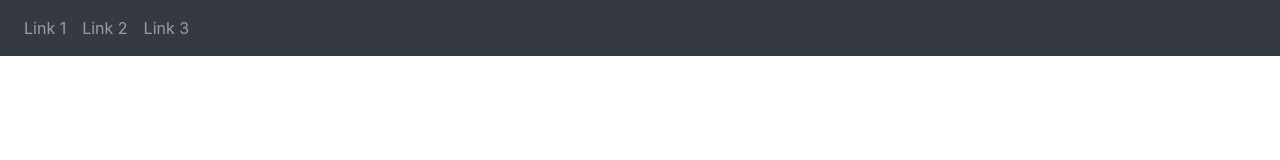
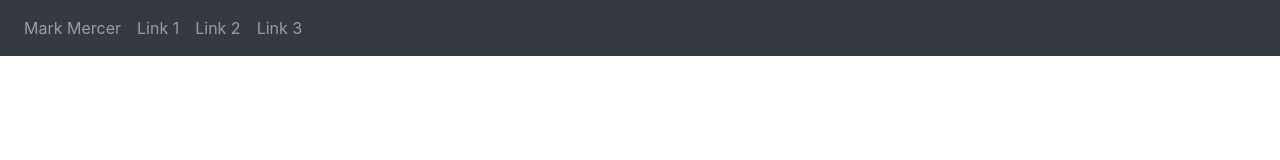
Before and after one commit to Mercers-Kitchen/Mercers-Kitchen.github.io, a plain HTML site: page index.html in a window 1280 px wide. Drawn offline with nearby package versions, Linux system fonts and the light colour scheme.

Commit message:
Navbar changes

```diff
--- a/index.html
+++ b/index.html
@@ -22,6 +22,9 @@
       <!-- Links -->
       <ul class="navbar-nav">
         <li class="nav-item">
+          <a class="nav-link" href="#">Mark Mercer</a>
+        </li>
+        <li class="nav-item">
           <a class="nav-link" href="#">Link 1</a>
         </li>
         <li class="nav-item">
```
